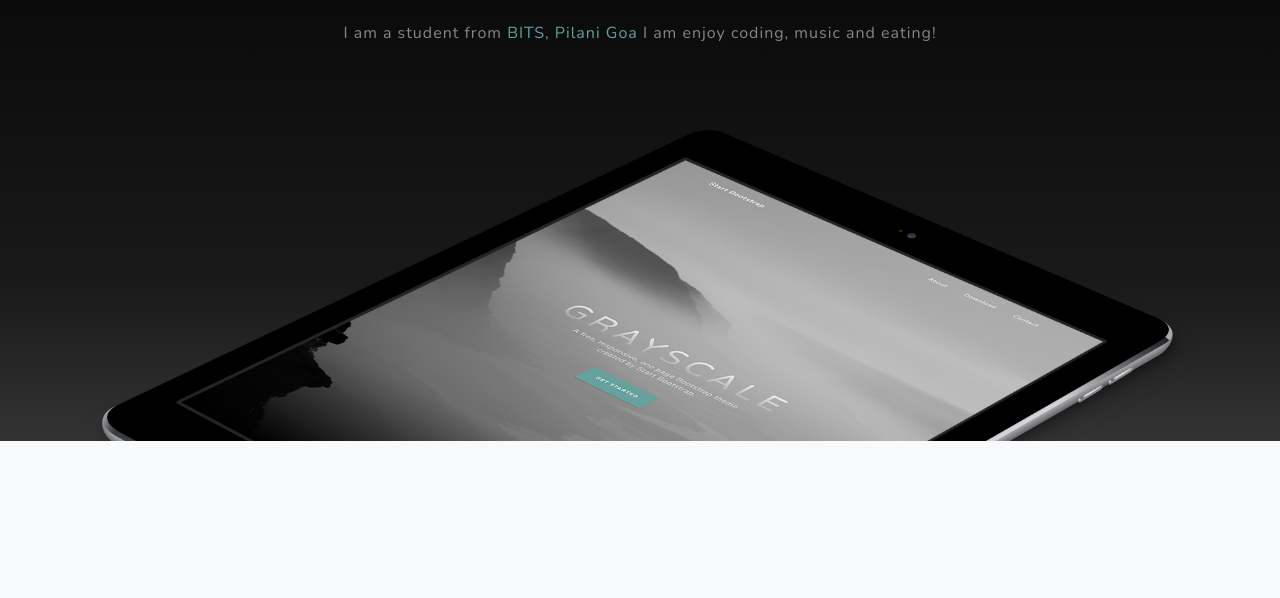
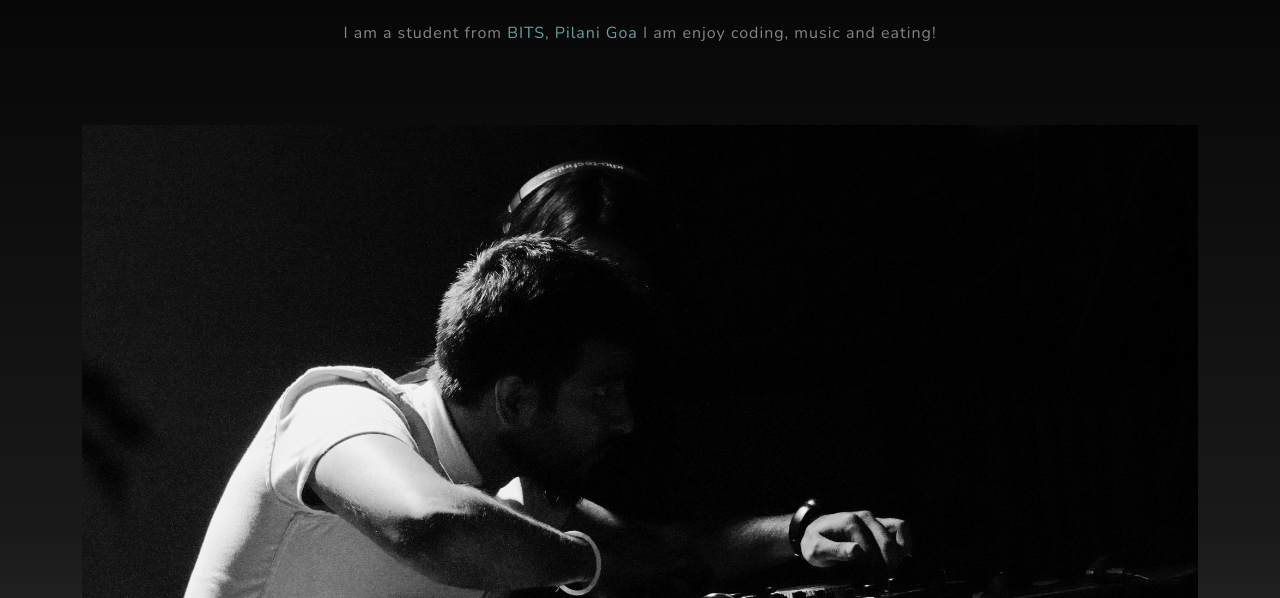
Before and after one commit to nsanirudh/Personal-website, a plain HTML site: page index.html in a window 1280 px wide. Shown: the part 1001-1599 px from the top of the page. Drawn offline with nearby package versions, Linux system fonts and the light colour scheme.

Commit message:
Add hobby image

```diff
--- a/index.html
+++ b/index.html
@@ -55,7 +55,7 @@
                         </p>
                     </div>
                 </div>
-                <img class="img-fluid" src="assets/img/ipad.png" alt="" />
+                <img class="img-fluid" src="assets/img/DSC07674.jpg" alt="" />
             </div>
         </section>
         <!-- Projects-->
```
Also changed, not shown: assets/img/DSC07674.jpg (added).
